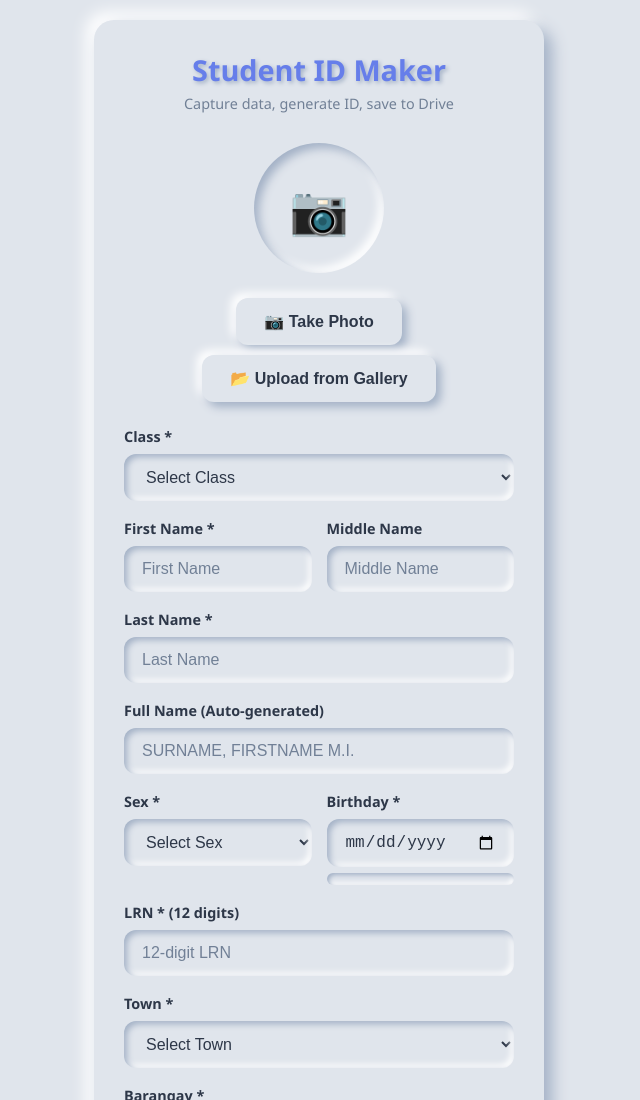
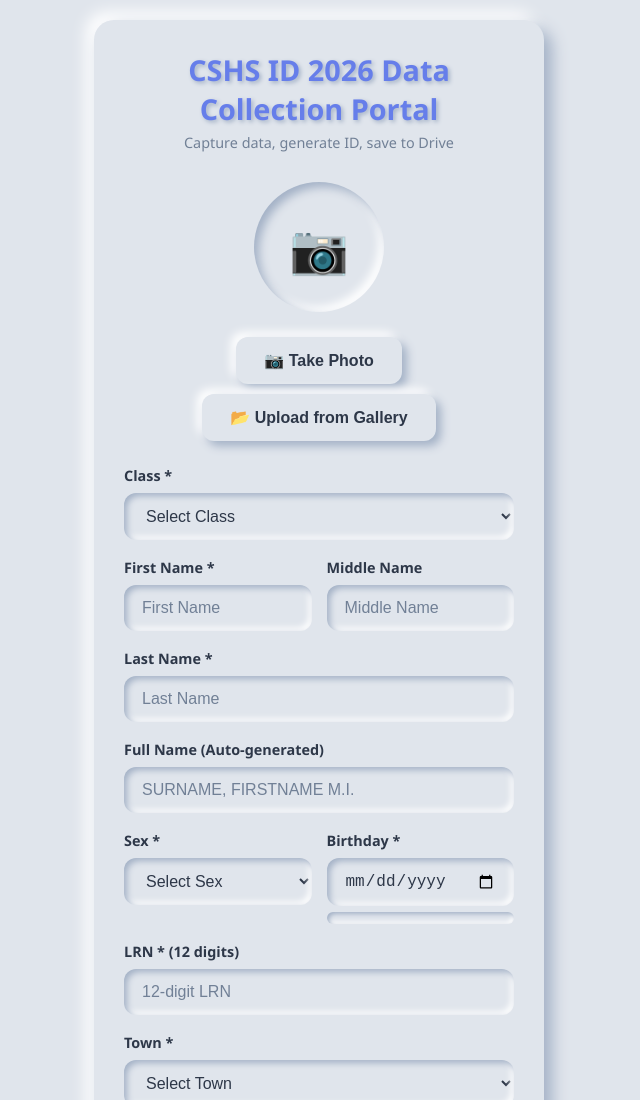
Before and after one commit to BossG-Innovation2026/IDMaker, a website: page public/index.html in a window 1280 px wide. Shown: the top 1100 px of the page, without its empty margins (321-961 px from the left). Drawn offline with nearby package versions, Linux system fonts and the light colour scheme; no server answers.

Commit message:
Rename app to CSHS ID 2026 Data Collection Portal

```diff
--- a/public/index.html
+++ b/public/index.html
@@ -3,14 +3,14 @@
 <head>
     <meta charset="UTF-8">
     <meta name="viewport" content="width=device-width, initial-scale=1.0">
-    <title>ID Making App</title>
+    <title>CSHS ID 2026 Data Collection Portal</title>
     <link rel="stylesheet" href="style.css">
 </head>
 <body>
     <div class="container">
         <div class="card">
             <div class="header">
-                <h1>Student ID Maker</h1>
+                <h1>CSHS ID 2026 Data Collection Portal</h1>
                 <p>Capture data, generate ID, save to Drive</p>
             </div>
 
```
